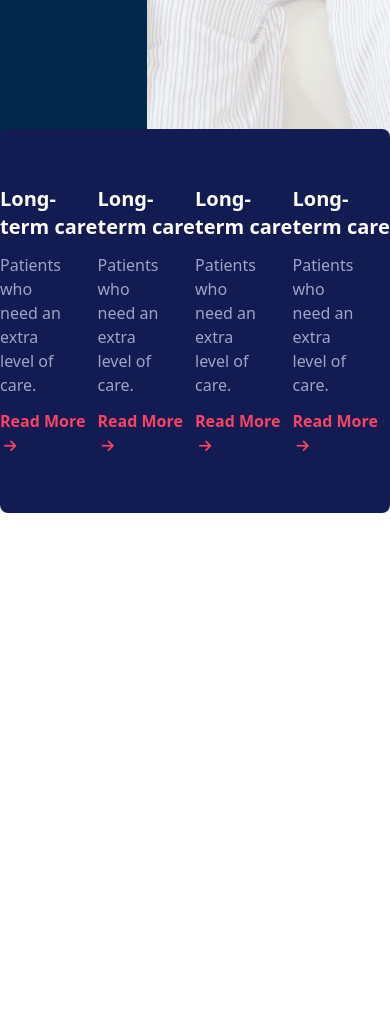
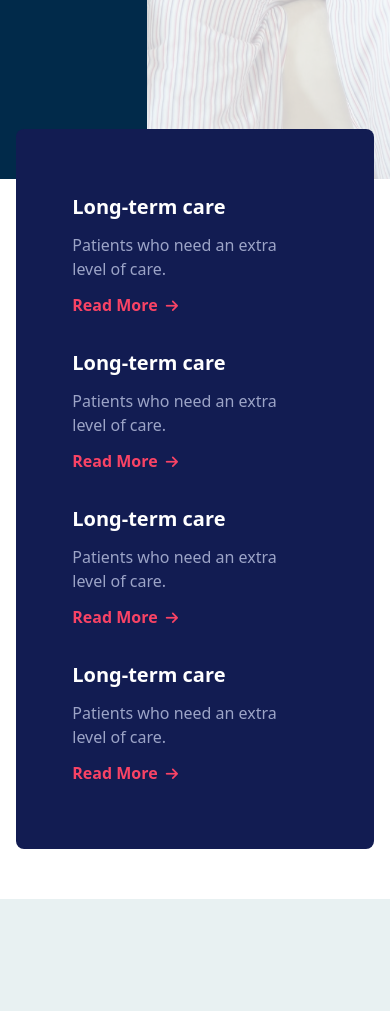
Before and after one commit to ParvesPR/nursing-care-portfolio, a website: page public/index.html in a window 390 px wide. Shown: the part 800-1811 px from the top of the page. Before the commit the page ends 1363 px from the top, so only its background shows below. Drawn offline with Linux system fonts and the light colour scheme.

Commit message:
added new section make appointment

```diff
--- a/public/index.html
+++ b/public/index.html
@@ -51,33 +51,49 @@
     </header>
     <!-- END HEADER SECTION -->
     <main>
+        <!-- START SERVICE COLLECTION -->
         <section class="service-collection relative top-[-50px]">
             <div class="container mx-auto">
-                <div class="grid grid-cols-4 justify-items-end p-14 rounded-lg last:px-0 bg-[#121c52]">
+                <div
+                    class="w-11/12 mx-auto lg:w-full gap-y-8 grid grid-cols-1 lg:flex items-center justify-end px-14 py-16 rounded-lg bg-[#121c52]">
                     <div>
                         <h3 class="text-xl font-semibold text-white mb-3">Long-term care</h3>
-                        <p class="w-9/12 text-[#9ca4c7] mb-3">Patients who need an extra level of care.</p>
-                        <a class="text-[#f84365] font-semibold" href="#">Read More <i class="text-sm ms-1 fa-solid fa-arrow-right"></i></a>
+                        <p class="w-10/12 lg:w-9/12 text-[#9ca4c7] mb-3">Patients who need an extra level of care.</p>
+                        <a class="text-[#f84365] font-semibold" href="#">Read More <i
+                                class="text-sm ms-1 fa-solid fa-arrow-right"></i></a>
                     </div>
                     <div>
                         <h3 class="text-xl font-semibold text-white mb-3">Long-term care</h3>
-                        <p class="w-9/12 text-[#9ca4c7] mb-3">Patients who need an extra level of care.</p>
-                        <a class="text-[#f84365] font-semibold" href="#">Read More <i class="text-sm ms-1 fa-solid fa-arrow-right"></i></a>
+                        <p class="w-10/12 text-[#9ca4c7] mb-3">Patients who need an extra level of care.</p>
+                        <a class="text-[#f84365] font-semibold" href="#">Read More <i
+                                class="text-sm ms-1 fa-solid fa-arrow-right"></i></a>
                     </div>
                     <div>
                         <h3 class="text-xl font-semibold text-white mb-3">Long-term care</h3>
-                        <p class="w-9/12 text-[#9ca4c7] mb-3">Patients who need an extra level of care.</p>
-                        <a class="text-[#f84365] font-semibold" href="#">Read More <i class="text-sm ms-1 fa-solid fa-arrow-right"></i></a>
+                        <p class="w-10/12 text-[#9ca4c7] mb-3">Patients who need an extra level of care.</p>
+                        <a class="text-[#f84365] font-semibold" href="#">Read More <i
+                                class="text-sm ms-1 fa-solid fa-arrow-right"></i></a>
                     </div>
                     <div>
                         <h3 class="text-xl font-semibold text-white mb-3">Long-term care</h3>
-                        <p class="w-9/12 text-[#9ca4c7] mb-3">Patients who need an extra level of care.</p>
-                        <a class="text-[#f84365] font-semibold" href="#">Read More <i class="text-sm ms-1 fa-solid fa-arrow-right"></i></a>
+                        <p class="w-10/12 text-[#9ca4c7] mb-3">Patients who need an extra level of care.</p>
+                        <a class="text-[#f84365] font-semibold" href="#">Read More <i
+                                class="text-sm ms-1 fa-solid fa-arrow-right"></i></a>
                     </div>
 
                 </div>
             </div>
         </section>
+        <!-- END SERVICE COLLECTION -->
+        <!--START MAKE APPOINTMENT -->
+        <section class="make-appointment bg-[#E8F1F2] py-14">
+            <div class="container mx-auto">
+                <div class="grid sm:grid-cols-1 md:grid-cols-2 lg:grid-cols-4">
+
+                </div>
+            </div>
+        </section>
+        <!--END MAKE APPOINTMENT -->
     </main>
     <footer></footer>
     <script src="./script.js" type="module"></script>
```
Also changed, not shown: public/style.css.
